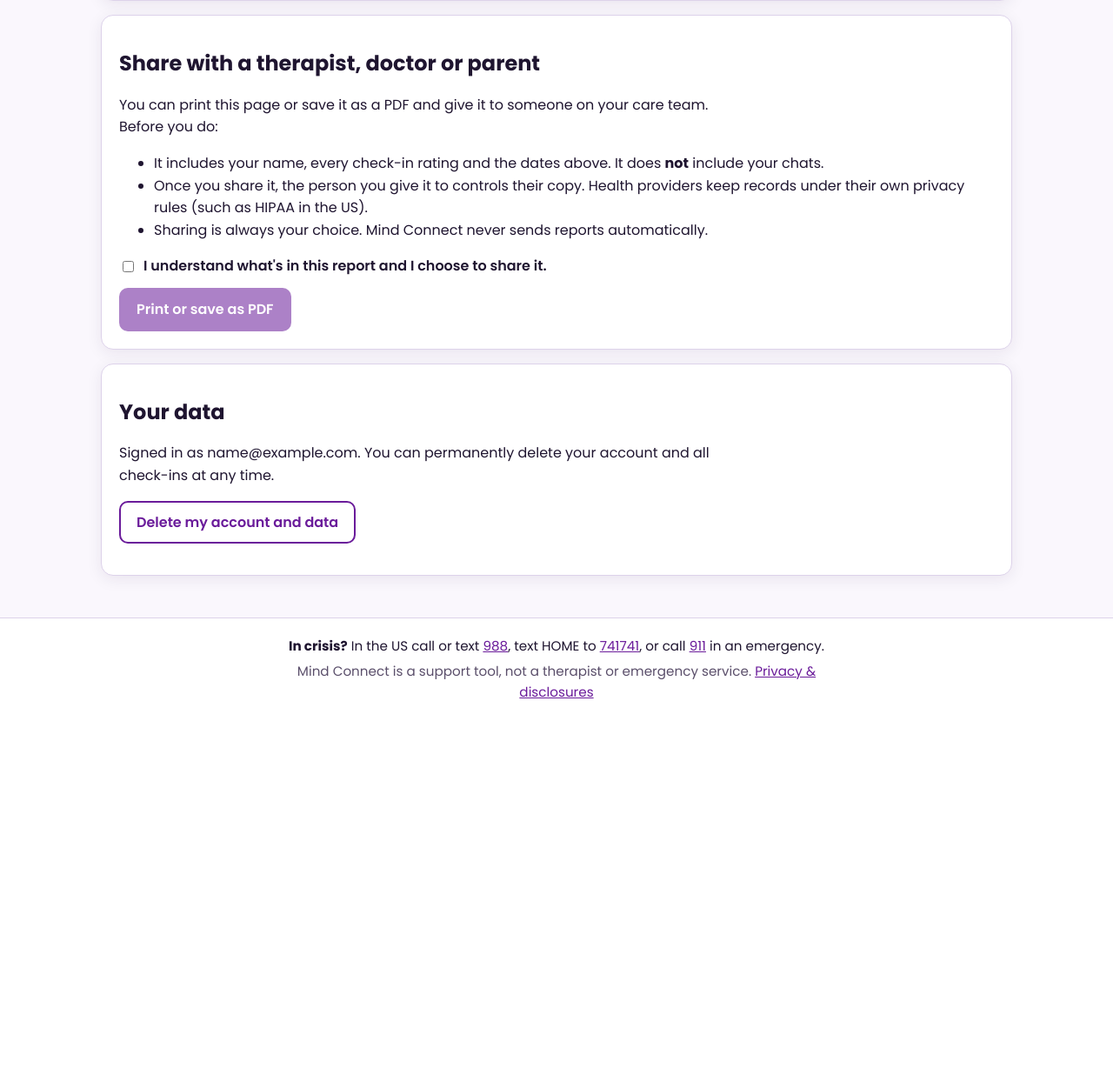
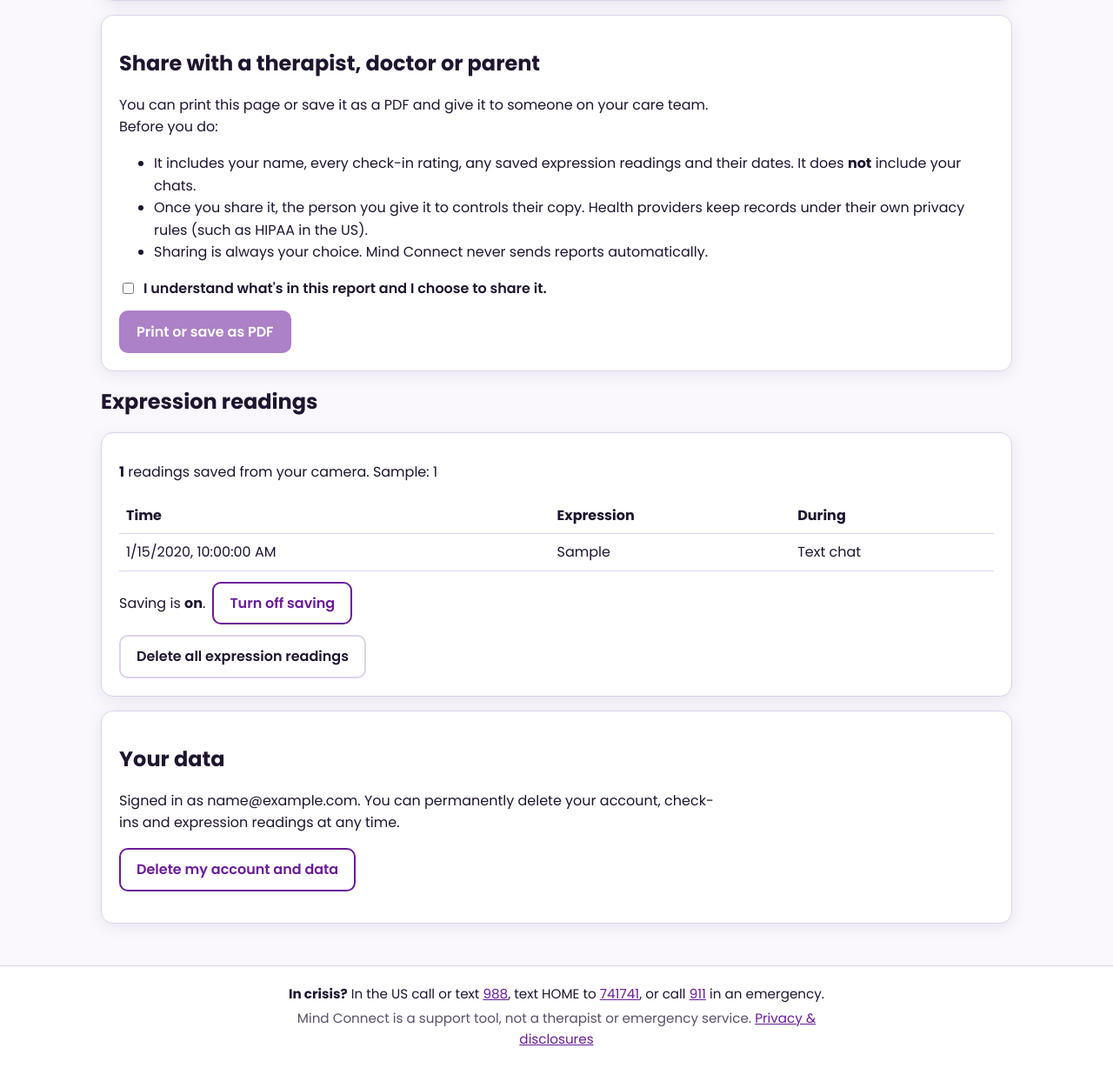
Before and after one commit to llynch314/QUHack, a Flask app: page /report in a window 1280 px wide. Shown: the part 597-1825 px from the top of the page at 87% size. Before the commit the page ends 1400 px from the top, so only its background shows below. Run offline with Flask 3, Linux system fonts and the light colour scheme; the visitor is signed in with stand-in values (Sample User, id 1); tables that the repository leaves empty hold one stand-in row (values such as "Sample post").

Commit message:
updated sso, gemini client, sql database, consent and more

```diff
--- a/backend/app.py
+++ b/backend/app.py
@@ -1,5 +1,6 @@
 """Mind Connect web app. Run with `make run` (or `python app.py` from backend/)."""
 import base64
+import csv
 import logging
 import os
 import secrets
@@ -13,7 +14,7 @@ load_dotenv()
 from auth import bp as auth_bp, init_auth, login_required  # noqa: E402
 from gemini_backend import chat_reply  # noqa: E402
 from gemini_emotion import NoFaceDetected, detect_emotion  # noqa: E402
-from models import CheckIn, db  # noqa: E402
+from models import CheckIn, ExpressionReading, add_missing_columns, as_utc, db  # noqa: E402
 from voice import sock  # noqa: E402
 
 BASE_DIR = os.path.dirname(os.path.abspath(__file__))
@@ -46,9 +47,15 @@ db.init_app(app)
 init_auth(app)
 sock.init_app(app)
 app.register_blueprint(auth_bp)
+app.add_template_filter(lambda dt: as_utc(dt).isoformat(), 'iso')   # for <time datetime=...>
 
 with app.app_context():
     db.create_all()
+    add_missing_columns()
+
+# Expression readings are also appended here (and printed in the terminal) for demos.
+os.makedirs(app.instance_path, exist_ok=True)
+EXPRESSION_LOG = os.path.join(app.instance_path, 'expression_log.csv')
 
 
 # ---------- Pages ----------
@@ -79,7 +86,13 @@ def report():
         diffs.setdefault(c.activity, []).append(c.stress_after - c.stress_before)
     # [(activity, average change, count)], biggest drop in stress first
     by_activity = sorted(((a, sum(d) / len(d), len(d)) for a, d in diffs.items()), key=lambda t: t[1])
-    return render_template('report.html', checkins=checkins, avg_change=avg_change, by_activity=by_activity)
+    readings = g.user.expressions
+    expression_counts = {}
+    for r in readings:
+        expression_counts[r.emotion] = expression_counts.get(r.emotion, 0) + 1
+    return render_template('report.html', checkins=checkins, avg_change=avg_change, by_activity=by_activity,
+                           readings=readings[-50:], expression_counts=sorted(expression_counts.items(), key=lambda t: -t[1]),
+                           total_readings=len(readings))
 
 
 @app.route('/privacy')
@@ -119,15 +132,60 @@ def api_emotion():
     mime_type = header[5:].split(';')[0] if header.startswith('data:') else 'image/jpeg'
     if mime_type not in ('image/jpeg', 'image/png', 'image/webp'):
         return _error('Unsupported image type.', 400)
+    source = 'voice' if data.get('source') == 'voice' else 'chat'
     try:
-        return jsonify(emotion=detect_emotion(base64.b64decode(b64), mime_type))
+        emotion = detect_emotion(base64.b64decode(b64), mime_type)
     except NoFaceDetected:
-        return jsonify(emotion=None)
+        return jsonify(emotion=None, saved=False)
     except RuntimeError as e:
         return _error(str(e), 503)
     except Exception:
         log.exception('Gemini emotion detection failed')
         return _error('Emotion detection failed.', 502)
+    return jsonify(emotion=emotion, saved=_record_expression(emotion, source))
+
+
+def _record_expression(emotion, source):
+    """Save a reading if the signed-in user opted in. Always prints it in the terminal for the demo."""
+    user = g.get('user')
+    if not (user and user.save_expressions):
+        log.info('EXPRESSION  %-8s via %-5s  (guest or not opted in - not saved)', emotion, source)
+        return False
+    reading = ExpressionReading(user_id=user.id, emotion=emotion, source=source)
+    db.session.add(reading)
+    db.session.commit()
+    log.info('EXPRESSION  %-8s via %-5s  saved for user %s (%s)', emotion, source, user.id, user.name)
+    try:
+        new_file = not os.path.exists(EXPRESSION_LOG)
+        with open(EXPRESSION_LOG, 'a', newline='', encoding='utf-8') as f:
+            writer = csv.writer(f)
+            if new_file:
+                writer.writerow(['time_utc', 'user_id', 'user_name', 'emotion', 'source'])
+            writer.writerow([as_utc(reading.created_at).isoformat(timespec='seconds'), user.id, user.name, emotion, source])
+    except OSError:
+        log.exception('Could not write %s', EXPRESSION_LOG)
+    return True
+
+
+def _purge_expression_log(user_id):
+    """Remove a user's rows from the CSV log, so deleting data really deletes it."""
+    if not os.path.exists(EXPRESSION_LOG):
+        return
+    with open(EXPRESSION_LOG, newline='', encoding='utf-8') as f:
+        rows = list(csv.reader(f))
+    keep = [r for r in rows if not (len(r) > 1 and r[1] == str(user_id))]
+    with open(EXPRESSION_LOG, 'w', newline='', encoding='utf-8') as f:
+        csv.writer(f).writerows(keep)
+
+
+@app.post('/api/expressions/delete')
+@login_required
+def api_delete_expressions():
+    """Delete all of the user's saved expression readings (keeps the account)."""
+    ExpressionReading.query.filter_by(user_id=g.user.id).delete()
+    db.session.commit()
+    _purge_expression_log(g.user.id)
+    return jsonify(deleted=True)
 
 
 def _rating(value):
@@ -166,8 +224,10 @@ def api_checkins():
 @login_required
 def api_delete_me():
     """Delete the account and every check-in. Required for user control over their data."""
+    user_id = g.user.id
     db.session.delete(g.user)
     db.session.commit()
+    _purge_expression_log(user_id)
     session.clear()
     return jsonify(deleted=True)
 
--- a/backend/gemini_client.py
+++ b/backend/gemini_client.py
@@ -90,6 +90,12 @@ VOICE_PROMPT_SUFFIX = """
 You are speaking out loud. Keep each reply to one to three short sentences, speak
 gently and at a calm pace, and leave room for the user to talk. Don't use lists or
 markdown.
+
+The user may turn on their camera; if you receive video frames, you can notice their
+facial expression (tense, teary, smiling, flat) and body language. Treat it as an
+uncertain cue, never as fact: check in gently ("you look a bit tense - how are you
+feeling?") rather than telling them what they feel. Don't comment on their appearance,
+surroundings or identity.
 """
 
 # Crisis phrases checked on our side too, so crisis resources always show in the UI
--- a/frontend/templates/chat.html
+++ b/frontend/templates/chat.html
@@ -58,8 +58,9 @@
 
         <section class="card" aria-labelledby="cam-heading">
             <h2 id="cam-heading">Expression check (optional)</h2>
-            <p class="muted">If you turn this on, a camera snapshot is sent to Gemini every few seconds so replies can take
-                your expression into account. Nothing is saved. It's a rough guess, not a diagnosis.</p>
+            <p class="muted">If you turn this on, camera snapshots are sent to Gemini so replies can take your expression
+                into account: every 5 seconds in text chat, and about once a second while you're talking out loud.
+                Nothing is saved, and it never identifies you. It's a rough guess, not a diagnosis.</p>
             <label class="row"><input type="checkbox" id="camToggle"> Use my camera</label>
             <video id="webcam" autoplay playsinline muted hidden></video>
             <p id="camStatus" class="status" role="status"></p>
--- a/frontend/templates/report.html
+++ b/frontend/templates/report.html
@@ -37,7 +37,7 @@
             <tbody>
             {% for c in checkins|reverse %}
                 <tr>
-                    <td><time datetime="{{ c.created_at.isoformat() }}" class="local-time">{{ c.created_at.strftime('%Y-%m-%d %H:%M') }} UTC</time></td>
+                    <td><time datetime="{{ c.created_at|iso }}" class="local-time">{{ c.created_at.strftime('%Y-%m-%d %H:%M') }} UTC</time></td>
                     <td>{{ c.activity|replace('-', ' ')|capitalize }}</td>
                     <td>{{ c.stress_before if c.stress_before is not none else '-' }}</td>
                     <td>{{ c.stress_after if c.stress_after is not none else '-' }}</td>
@@ -52,7 +52,7 @@
         <h2 id="share-h">Share with a therapist, doctor or parent</h2>
         <p>You can print this page or save it as a PDF and give it to someone on your care team. Before you do:</p>
         <ul>
-            <li>It includes your name, every check-in rating and the dates above. It does <strong>not</strong> include your chats.</li>
+            <li>It includes your name, every check-in rating, any saved expression readings and their dates. It does <strong>not</strong> include your chats.</li>
             <li>Once you share it, the person you give it to controls their copy. Health providers keep records under their own privacy rules (such as HIPAA in the US).</li>
             <li>Sharing is always your choice. Mind Connect never sends reports automatically.</li>
         </ul>
@@ -61,9 +61,52 @@
     </section>
 {% endif %}
 
+<h2>Expression readings</h2>
+<section class="card stack" aria-labelledby="expr-h" style="margin-top:8px">
+    <h3 id="expr-h" class="sr-only">Expression readings</h3>
+    {% if total_readings %}
+        <p><strong>{{ total_readings }}</strong> readings saved from your camera.
+            {% for emotion, n in expression_counts %}{{ emotion|capitalize }}: {{ n }}{% if not loop.last %} · {% endif %}{% endfor %}</p>
+        <div style="overflow-x:auto">
+            <table>
+                <caption class="sr-only">Most recent expression readings</caption>
+                <thead><tr><th scope="col">Time</th><th scope="col">Expression</th><th scope="col">During</th></tr></thead>
+                <tbody>
+                {% for r in readings|reverse %}
+                    <tr>
+                        <td><time datetime="{{ r.created_at|iso }}" class="local-time">{{ r.created_at.strftime('%Y-%m-%d %H:%M') }} UTC</time></td>
+                        <td>{{ r.emotion|capitalize }}</td>
+                        <td>{{ 'Voice chat' if r.source == 'voice' else 'Text chat' }}</td>
+                    </tr>
+                {% endfor %}
+                </tbody>
+            </table>
+        </div>
+        {% if total_readings > readings|length %}<p class="muted">Showing the latest {{ readings|length }}.</p>{% endif %}
+    {% elif current_user.save_expressions %}
+        <p>No readings yet. Turn on "Use my camera" in <a href="{{ url_for('chat') }}">Chat</a> and they'll appear here.</p>
+    {% else %}
+        <p class="muted">Expression saving is off, so nothing is saved.</p>
+    {% endif %}
+
+    <form method="post" action="{{ url_for('auth.set_expression_saving') }}" class="row no-print">
+        {% if current_user.save_expressions %}
+            <span>Saving is <strong>on</strong>.</span>
+            <button type="submit" class="btn">Turn off saving</button>
+        {% else %}
+            <input type="hidden" name="save_expressions" value="yes">
+            <span>Saving is <strong>off</strong>.</span>
+            <button type="submit" class="btn">Turn on saving</button>
+        {% endif %}
+    </form>
+    {% if total_readings %}
+        <div class="no-print"><button type="button" class="btn btn-ghost" id="deleteExprBtn">Delete all expression readings</button></div>
+    {% endif %}
+</section>
+
 <section class="card stack no-print" aria-labelledby="data-h" style="margin-top:16px">
     <h2 id="data-h">Your data</h2>
-    <p>Signed in as {{ current_user.email or current_user.name }}. You can permanently delete your account and all check-ins at any time.</p>
+    <p>Signed in as {{ current_user.email or current_user.name }}. You can permanently delete your account, check-ins and expression readings at any time.</p>
     <div><button type="button" class="btn" id="deleteBtn">Delete my account and data</button></div>
     <p id="deleteStatus" role="status"></p>
 </section>
@@ -83,6 +126,13 @@
         printBtn.addEventListener('click', () => window.print());
     }
 
+    const deleteExprBtn = document.getElementById('deleteExprBtn');
+    if (deleteExprBtn) deleteExprBtn.addEventListener('click', async () => {
+        if (!confirm('Delete all saved expression readings? This cannot be undone.')) return;
+        const res = await fetch('/api/expressions/delete', { method: 'POST' });
+        if (res.ok) location.reload();
+    });
+
     document.getElementById('deleteBtn').addEventListener('click', async () => {
         if (!confirm('Permanently delete your account and all check-ins? This cannot be undone.')) return;
         const res = await fetch('/api/me/delete', { method: 'POST' });
```
Also changed, not shown: backend/auth.py (+49 -6 lines), backend/models.py (+46 -2 lines), backend/show_expressions.py (added, +60 -0 lines), backend/voice.py (+12 -0 lines), frontend/static/js/chat.js (+19 -7 lines), frontend/static/js/voice.js (+16 -2 lines), frontend/templates/consent.html (added, +43 -0 lines), README.md, 1 other file.
